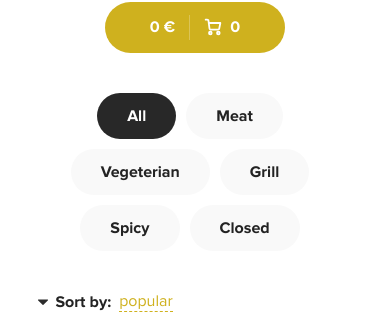
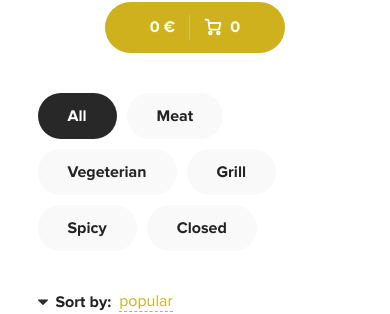
Before and after one commit to MartiEden/TemSanichPizza, a React app: page / in a window 390 px wide. Shown: the part 310-624 px from the top of the page. Built offline with nearby package versions, Linux system fonts and the light colour scheme; data requests are answered from the project's data file.

Commit message:
cart btn

```diff
--- a/src/components/Header.jsx
+++ b/src/components/Header.jsx
@@ -18,8 +18,7 @@ function Header() {
         </Link>
 
         <div className="header__cart">
-          <Link to="/cart">
-            <Button className="button--cart">
+          <Link to="/cart" className="button button--cart">
             <span>{totalPrice} &euro;</span>
             <div className="button__delimiter"></div>
             <svg
@@ -51,7 +50,6 @@ function Header() {
               />
             </svg>
             <span>{totalCount}</span>
-            </Button>
           </Link>
         </div>
       </div>
--- a/src/scss/components/_categories.scss
+++ b/src/scss/components/_categories.scss
@@ -13,7 +13,7 @@
 
     @media (max-width: 768px) {
       flex-wrap: wrap;
-      justify-content: center;
+      justify-content: flex-start;
     }
 
     li {
```
Lines whose indentation alone changed are shown as unchanged.
